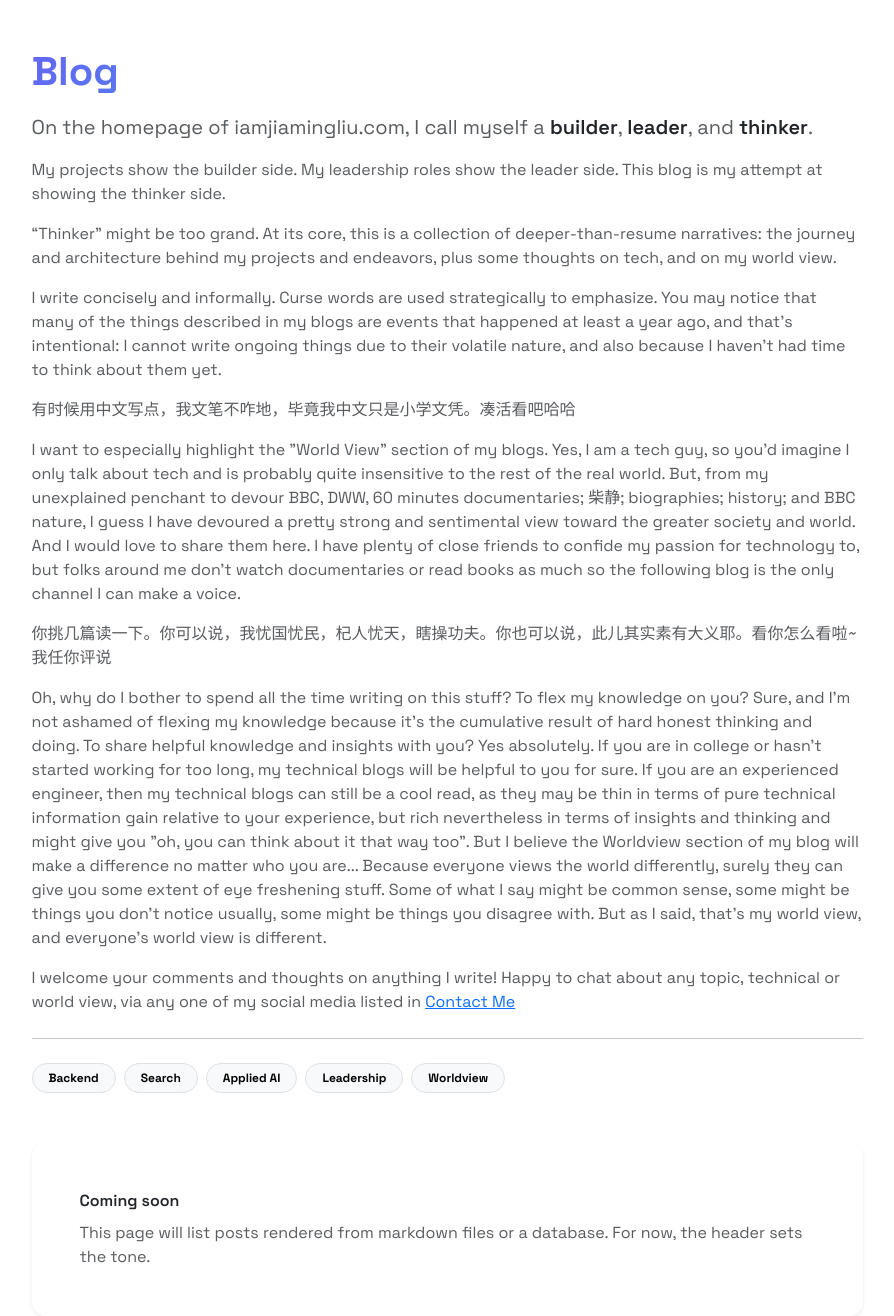
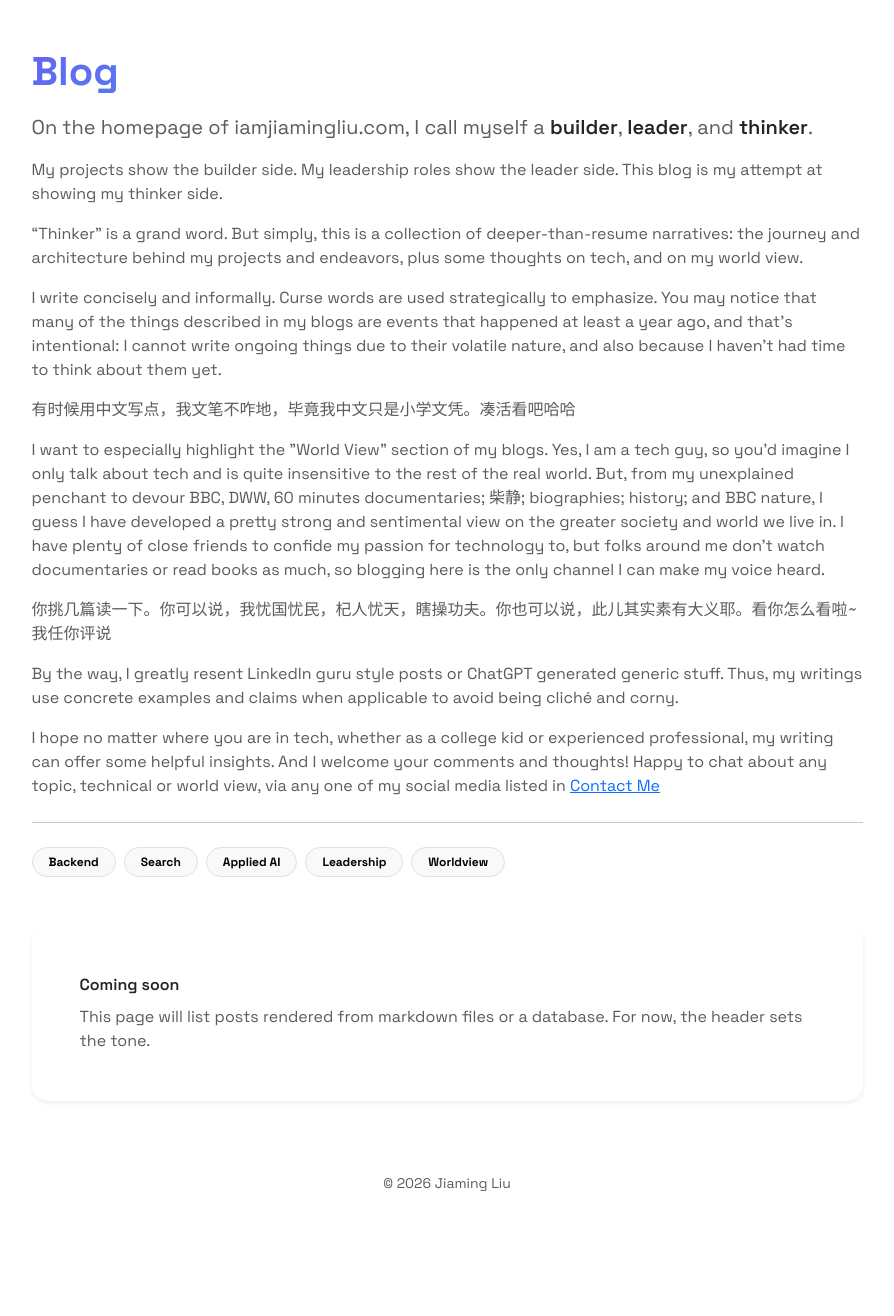
Before and after one commit to iamjiamingliu/iamjiamingliu.com, a Flask app: page /blogs in a window 1280 px wide. Shown: the part 56-1372 px from the top of the page, without its empty margins (193-1087 px from the left). After the commit the page ends 1247 px from the top, so only its background shows below. Run offline with Flask 3, Linux system fonts and the light colour scheme; some libraries are stand-ins or nearby versions.

Commit message:
writes blog home page

```diff
--- a/templates/blogs.html
+++ b/templates/blogs.html
@@ -18,11 +18,11 @@
 
                     <p class="text-muted mb-3">
                         My projects show the builder side. My leadership roles show the leader side.
-                        This blog is my attempt at showing the thinker side.
+                        This blog is my attempt at showing my thinker side.
                     </p>
 
                     <p class="text-muted mb-3">
-                        “Thinker” might be too grand. At its core, this is a collection of deeper-than-resume
+                        “Thinker” is a grand word. But simply, this is a collection of deeper-than-resume
                         narratives:
                         the journey and architecture behind my projects and endeavors, plus some thoughts on tech,
                         and on my world view.
@@ -41,12 +41,12 @@
 
                     <p class="text-muted mb-3">
                         I want to especially highlight the "World View" section of my blogs.
-                        Yes, I am a tech guy, so you'd imagine I only talk about tech and is probably quite insensitive to the rest of the real world.
+                        Yes, I am a tech guy, so you'd imagine I only talk about tech and is quite insensitive to the rest of the real world.
                         But, from my unexplained penchant to devour BBC, DWW, 60 minutes documentaries; 柴静; biographies; history; and BBC nature,
-                        I guess I have devoured a pretty strong and sentimental view toward the greater society and world.
-                        And I would love to share them here.
+                        I guess I have developed a pretty strong and sentimental view on the greater society and world we live in.
                         I have plenty of close friends to confide my passion for technology to,
-                        but folks around me don't watch documentaries or read books as much so the following blog is the only channel I can make a voice.
+                        but folks around me don't watch documentaries or read books as much,
+                        so blogging here is the only channel I can make my voice heard.
                     </p>
 
                     <p class="text-muted mb-3">
@@ -54,21 +54,15 @@
                     </p>
 
                     <p class="text-muted mb-3">
-                        Oh, why do I bother to spend all the time writing on this stuff?
-                        To flex my knowledge on you? Sure, and I'm not ashamed of flexing my knowledge because it's the cumulative result of hard honest thinking and doing.
-                        To share helpful knowledge and insights with you?
-                        Yes absolutely. If you are in college or hasn't started working for too long, my technical blogs will be helpful to you for sure.
-                        If you are an experienced engineer, then my technical blogs can still be a cool read,
-                        as they may be thin in terms of pure technical information gain relative to your experience,
-                        but rich nevertheless in terms of insights and thinking and might give you "oh, you can think about it that way too".
-                        But I believe the Worldview section of my blog will make a difference no matter who you are...
-                        Because everyone views the world differently, surely they can give you some extent of eye freshening stuff.
-                        Some of what I say might be common sense, some might be things you don't notice usually, some might be things you disagree with.
-                        But as I said, that's my world view, and everyone's world view is different.
+                        By the way, I greatly resent LinkedIn guru style posts or ChatGPT generated generic stuff.
+                        Thus, my writings use concrete examples and claims when applicable to avoid being cliché and corny.
                     </p>
 
+
                     <p class="text-muted mb-3">
-                        I welcome your comments and thoughts on anything I write!
+                        I hope no matter where you are in tech, whether as a college kid or experienced professional,
+                        my writing can offer some helpful insights.
+                        And I welcome your comments and thoughts!
                         Happy to chat about any topic, technical or world view, via any one of my social media listed in <a href="/contact" target="_blank">Contact Me</a>
                     </p>
 
```
